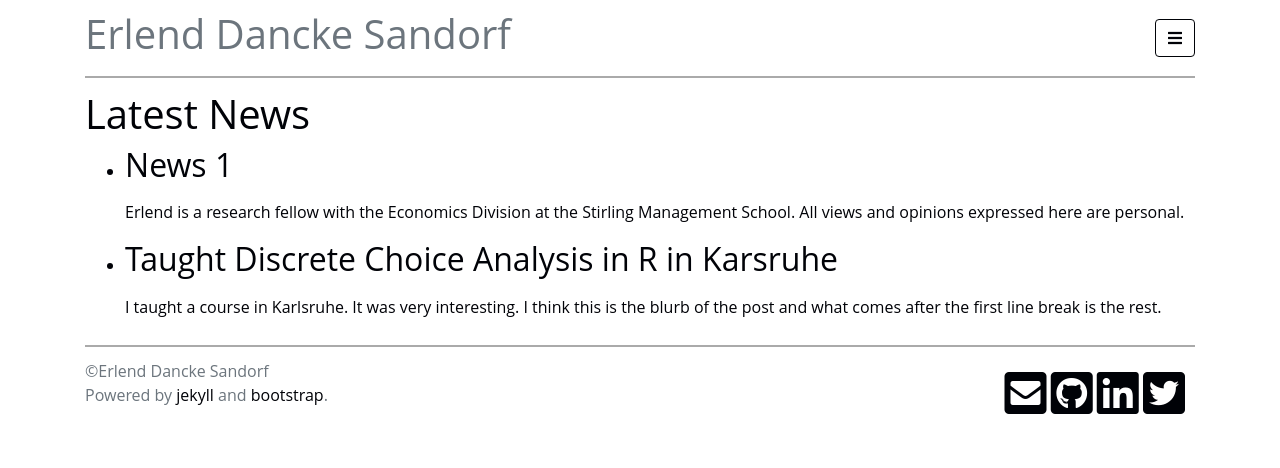
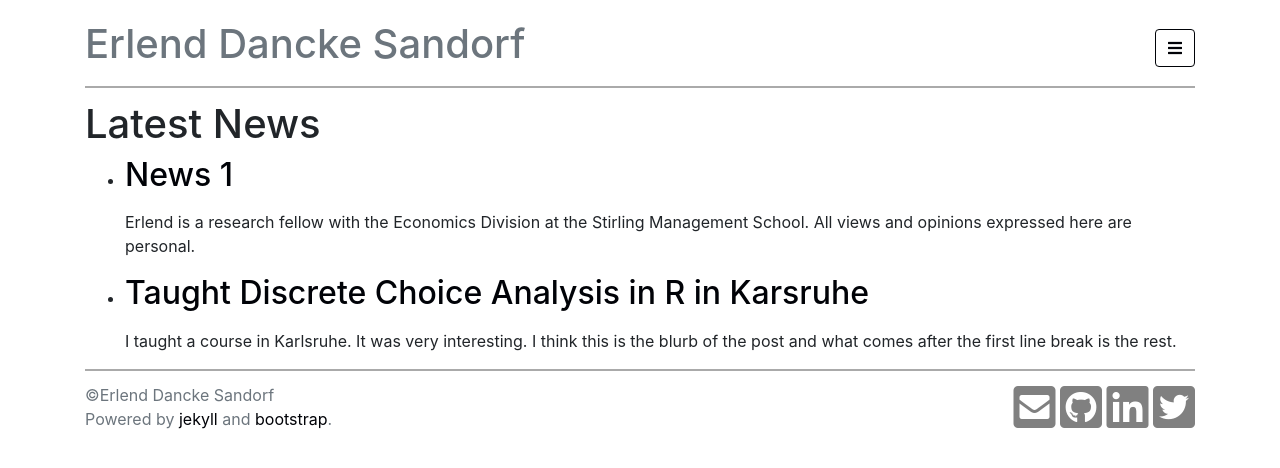
Before and after one commit to edsandorf/old-edsandorf-website, a Jekyll site: the page built from news.html, in a window 1280 px wide. Shown: the top 468 px of the page. Built offline with Jekyll 4.4.1, drawn with Linux system fonts in a browser that asks for light colours.

Commit message:
Commented out body. Added buffers

```diff
--- a/_sass/main.scss
+++ b/_sass/main.scss
@@ -10,7 +10,8 @@
     --color-link-hover: #808080;
 }
 
-/*  Set body to be a large flexbox  */
+
+/*  Set body to be a large flexbox
 body {
   display: -webkit-flex;
   display: flex;
@@ -29,9 +30,9 @@
   font-size: 16px;
   color: var(--color-text);
   line-height: 1.5;
-}
+}*/
 
-/*  SECTION BOX - FLEXBOX  */
+/*  SECTION BOX - FLEXBOX
 .section-box {
   flex: 1 1;
   max-width: 1440px;
@@ -43,6 +44,11 @@
   display: flex;
   flex-flow: row wrap;
 
+}
+*/
+
+.top-buffer {
+  margin-top: 20px;
 }
 
 /*  NAVIGATION BUTTON */
@@ -58,7 +64,7 @@
 
 /*  LINK ICONS FOOTER */
 .link-icons-container {
-  margin: 10px 10px;
+  margin: 0px 0px;
   display: inline-block;
   text-align: right;
   float: right;
@@ -93,28 +99,31 @@
   text-decoration: none;
 }
 
-/* PROFILE PICTURE */
-.img-circle {
-  border-radius: 25%;
+/* FOOTER LINK BEHAVIOR */
+.footer-header-link a {
+  color: var(--color-link-hover);
+  text-decoration: none;
 }
 
-.avatar {
-  width: 300px;
+.footer-header-link a:hover {
+  color: var(--color-text);
+  text-decoration: none;
 }
 
-/* THUMBNAILS FOR THE BLOGS */
-.thumbnails {
-  border-radius: 20%;
-  width: 100px;
+
+/* PROFILE PICTURE */
+.img-size-500 {
+  width: 500px;
 }
+
 
 /* FONT AWESOME */
 .fab, .fas {
-  color: var(--color-text)
+  color: var(--color-link-hover);
 }
 
 .fab:hover, .fas:hover {
-  color: var(--color-link-hover);
+  color: var(--color-text);
   text-decoration: none;
 }
 
```
